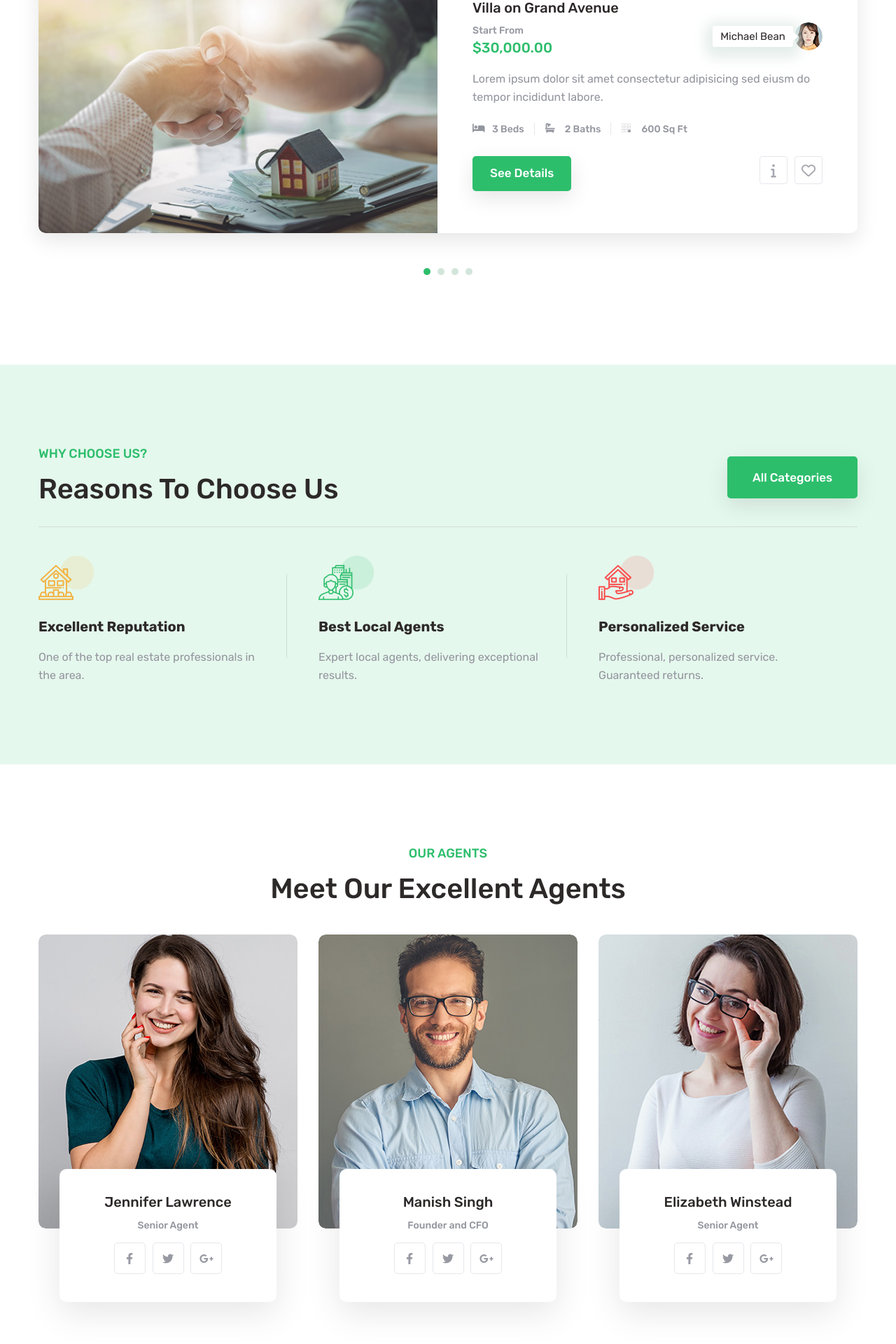
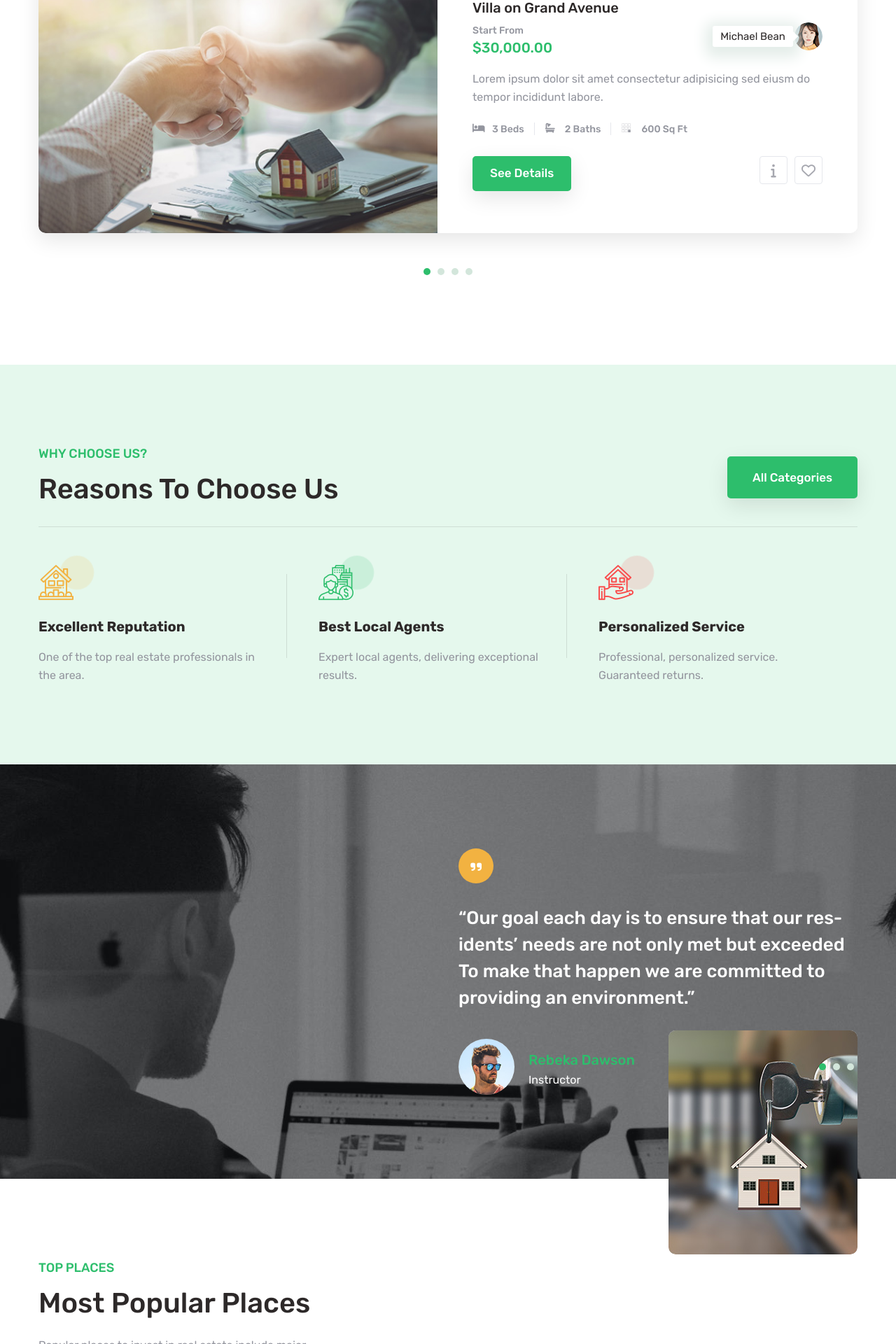
Before and after one commit to OfficialYamraj/renvest, a Django app: page / in a window 1280 px wide. Shown: the part 3120-5040 px from the top of the page at 70% size. Run offline with Django 4.2, Linux system fonts and the light colour scheme; data comes from the database, SQL or seed files in the repository; both versions use the stored data as it was after the commit; some libraries are stand-ins or nearby versions; some web fonts are replaced.

Commit message:
morning brew

```diff
--- a/docker-compose.yml
+++ b/docker-compose.yml
@@ -5,7 +5,7 @@ services:
     image: django-docker:0.0.1
     build: .
     ports:
-      - "8000:8000"
+      - "80:8000"
     environment:
-      - EMAIL_HOST_USER=manishsinghdewas@gmail.com
-      - EMAIL_HOST_PASSWORD=wjpkivisyrvneiqe
+      - EMAIL_HOST_USER=manishsinghdewas02@gmail.com
+      - EMAIL_HOST_PASSWORD=ietgdpxaxyzfcdpg
--- a/property/templates/auth/sign-in.html
+++ b/property/templates/auth/sign-in.html
@@ -48,6 +48,10 @@
                     <label>Password</label>
                     <input type="password" name="password" required="" />
                   </div>
+
+                  <div class="othre-text">
+                    <p><a href="{% url 'forgot-password' %}">Forgot Password</a></p>
+                  </div>
                   <div class="form-group message-btn">
                     <button type="submit" class="theme-btn btn-one">
                       Sign in
--- a/property/templates/base.html
+++ b/property/templates/base.html
@@ -525,12 +525,12 @@
                   </div>
                   <div class="text">
                     <p>
-                      Lorem ipsum dolor amet consetetur adi pisicing elit sed
-                      eiusm tempor in cididunt ut labore dolore magna aliqua
-                      enim ad minim venitam
+                      At Renvest, we provide expert guidance and unparalleled
+                      service to help you buy, sell, or rent your dream home.
                     </p>
                     <p>
-                      Quis nostrud exercita laboris nisi ut aliquip commodo.
+                      Our dedicated team of real estate professionals are
+                      committed to providing expert guidance.
                     </p>
                   </div>
                 </div>
--- a/property/templates/index.html
+++ b/property/templates/index.html
@@ -1074,133 +1077,6 @@
 </section>
 <!-- chooseus-section end -->
 
-<!-- team-section -->
-<section class="team-section sec-pad centred">
-  <div class="auto-container">
-    <div class="sec-title">
-      <h5>Our Agents</h5>
-      <h2>Meet Our Excellent Agents</h2>
-    </div>
-    <div class="row clearfix">
-      <div class="col-lg-4 col-md-6 col-sm-12 team-block">
-        <div
-          class="team-block-one wow fadeInUp animated"
-          data-wow-delay="00ms"
-          data-wow-duration="1500ms"
-        >
-          <div class="inner-box">
-            <figure class="image-box">
-              <img src="{% static 'images/team/team-6.jpg' %}" alt="" />
-            </figure>
-            <div class="lower-content">
-              <div class="inner">
-                <h4>
-                  <a href="agents-details.html">Jennifer Lawrence</a>
-                </h4>
-                <span class="designation">Senior Agent</span>
-                <ul class="social-links clearfix">
-                  <li>
-                    <a href="{% url 'home' %}"
-                      ><i class="fab fa-facebook-f"></i
-                    ></a>
-                  </li>
-                  <li>
-                    <a href="{% url 'home' %}"
-                      ><i class="fab fa-twitter"></i
-                    ></a>
-                  </li>
-                  <li>
-                    <a href="{% url 'home' %}"
-                      ><i class="fab fa-google-plus-g"></i
-                    ></a>
-                  </li>
-                </ul>
-              </div>
-            </div>
-          </div>
-        </div>
-      </div>
-      <div class="col-lg-4 col-md-6 col-sm-12 team-block">
-        <div
-          class="team-block-one wow fadeInUp animated"
-          data-wow-delay="300ms"
-          data-wow-duration="1500ms"
-        >
-          <div class="inner-box">
-            <figure class="image-box">
-              <img src="{% static 'images/team/team-7.jpg' %}" alt="" />
-            </figure>
-            <div class="lower-content">
-              <div class="inner">
-                <h4>
-                  <a href="agents-details.html">{{aname}}</a>
-                </h4>
-                <span class="designation">Founder and CFO</span>
-                <ul class="social-links clearfix">
-                  <li>
-                    <a href="{% url 'home' %}"
-                      ><i class="fab fa-facebook-f"></i
-                    ></a>
-                  </li>
-                  <li>
-                    <a href="{% url 'home' %}"
-                      ><i class="fab fa-twitter"></i
-                    ></a>
-                  </li>
-                  <li>
-                    <a href="{% url 'home' %}"
-                      ><i class="fab fa-google-plus-g"></i
-                    ></a>
-                  </li>
-                </ul>
-              </div>
-            </div>
-          </div>
-        </div>
-      </div>
-      <div class="col-lg-4 col-md-6 col-sm-12 team-block">
-        <div
-          class="team-block-one wow fadeInUp animated"
-          data-wow-delay="600ms"
-          data-wow-duration="1500ms"
-        >
-          <div class="inner-box">
-            <figure class="image-box">
-              <img src="{% static 'images/team/team-8.jpg' %}" alt="" />
-            </figure>
-            <div class="lower-content">
-              <div class="inner">
-                <h4>
-                  <a href="agents-details.html">Elizabeth Winstead</a>
-                </h4>
-                <span class="designation">Senior Agent</span>
-                <ul class="social-links clearfix">
-                  <li>
-                    <a href="{% url 'home' %}"
-                      ><i class="fab fa-facebook-f"></i
-                    ></a>
-                  </li>
-                  <li>
-                    <a href="{% url 'home' %}"
-                      ><i class="fab fa-twitter"></i
-                    ></a>
-                  </li>
-                  <li>
-                    <a href="{% url 'home' %}"
-                      ><i class="fab fa-google-plus-g"></i
-                    ></a>
-                  </li>
-                </ul>
-              </div>
-            </div>
-          </div>
-        </div>
-      </div>
-    </div>
-  </div>
-</section>
-<!-- team-section end -->
-
 <!-- testimonial-style-two -->
 <section
   class="testimonial-style-two"
--- a/property/views.py
+++ b/property/views.py
@@ -100,7 +100,8 @@ def verify(request, auth_token):
 
     except Exception as e:
         print("EXCEPT")
-        print(e)
+        print("Your email is already verified")
+        return redirect('sign-in')
 
 
 def verifyforpassword(request, auth_token):
```
Also changed, not shown: other parts of property/templates/index.html (+14 -10 lines), estate/settings.py (+22 -0 lines), db.sqlite3.
